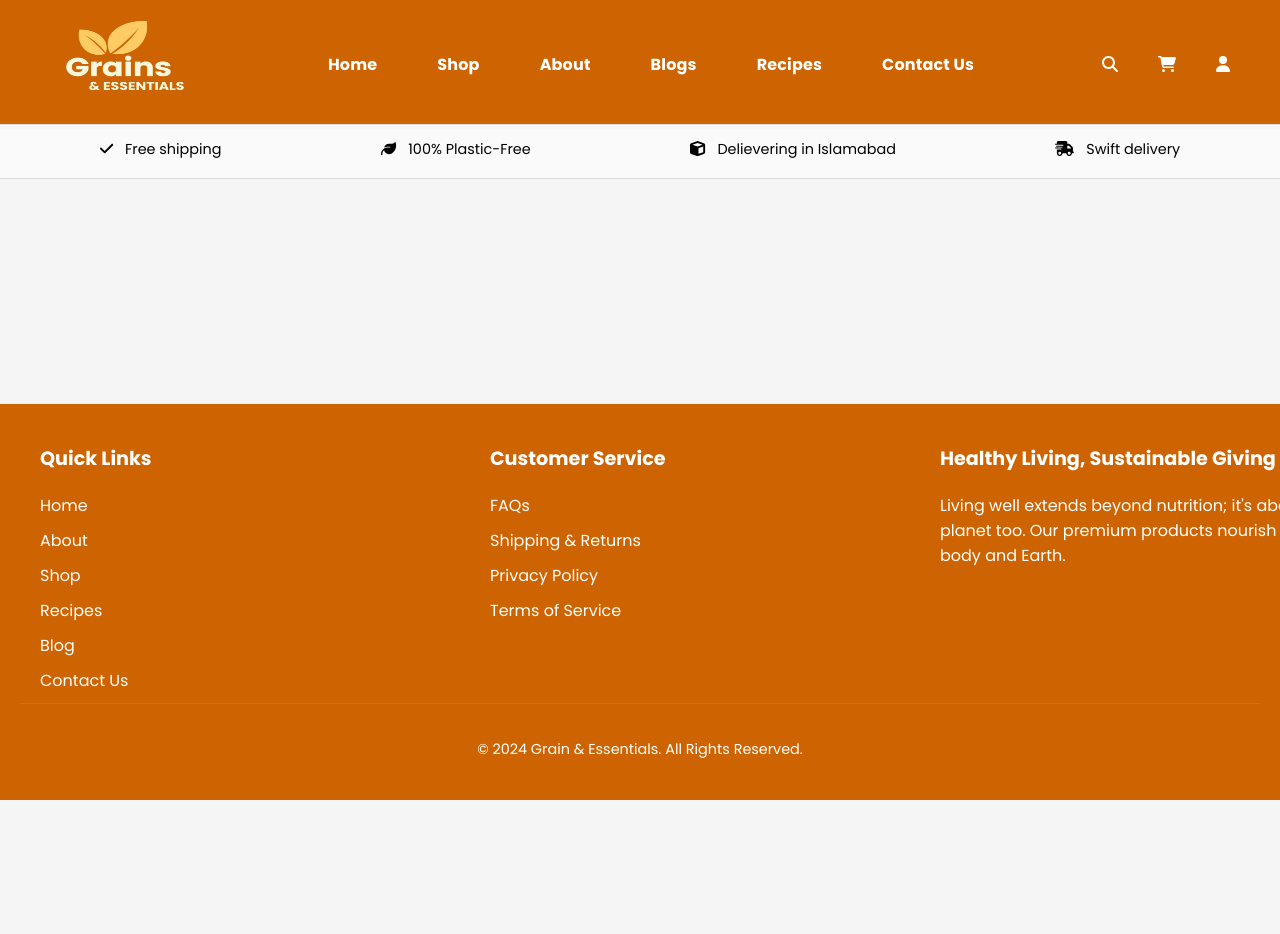
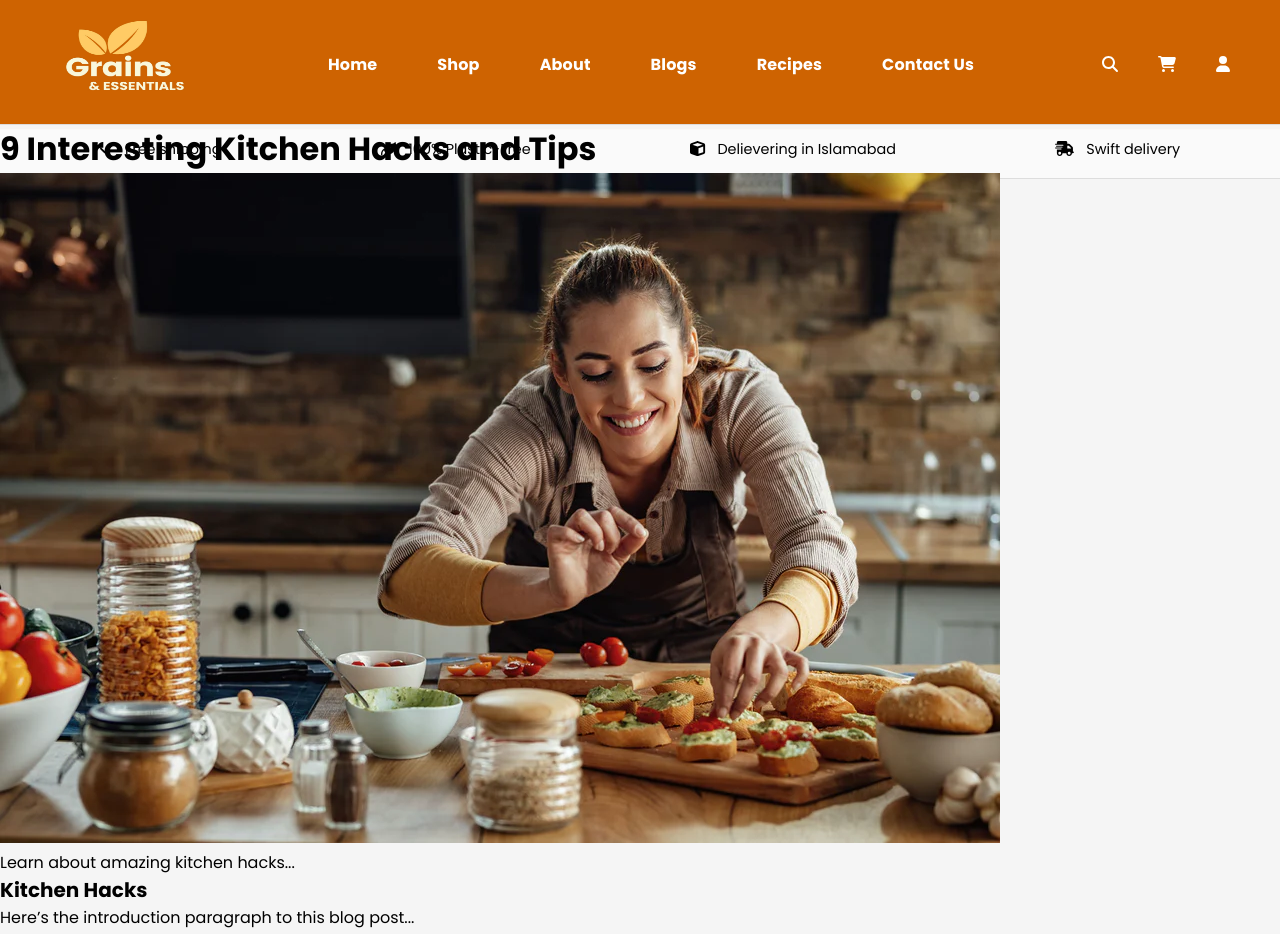
Before and after one commit to menoo-o/Grains-and-Essentials, a React (Vite) app: page /blogs/1/9-interesting-kitchen-hacks-and-tips in a window 1280 px wide. Shown: the top 934 px of the page. Before the commit the page ends 800 px from the top, so only its background shows below. Built offline with nearby package versions, Linux system fonts and the light colour scheme.

Commit message:
blogs inserted

```diff
--- a/package.json
+++ b/package.json
@@ -16,6 +16,7 @@
     "@fortawesome/free-solid-svg-icons": "^6.6.0",
     "@fortawesome/react-fontawesome": "^0.2.2",
     "bootstrap": "^5.3.3",
+    "dompurify": "^3.1.6",
     "prop-types": "^15.8.1",
     "react": "^18.3.1",
     "react-bootstrap": "^2.10.4",
--- a/src/App.jsx
+++ b/src/App.jsx
@@ -7,7 +7,7 @@ import Home from './pages/Home';
 import Shop from './pages/Shop';
 import About from './pages/About';
 import Blogs from './pages/Blogs';
-import BlogPost1 from './data/Zero Waste Blogs/BlogPosts/BlogOne'; // Import individual blog pages
+import BlogPost from './data/Zero Waste Blogs/BlogPost';  // BlogPost component
 
 import Recipes from './pages/Recipes';
 import Contact from './pages/Contact';
@@ -31,7 +31,8 @@ function App() {
             <Route path="/shop" element={<Shop />} />
             <Route path="/about" element={<About />} />
             <Route path="/blogs" element={<Blogs />} />
-            <Route path="/blogs/9-interesting-kitchen-hacks-and-tips" element={<BlogPost1 />} />
+            <Route path="/blogs/:id/:slug" element={<BlogPost />} />
+
             <Route path="/recipes" element={<Recipes />} />
             <Route path="/recipes/:id/:slug" element={<RecipeDetail />} /> {/* Dynamic recipe route */}
             <Route path="/contact" element={<Contact />} />
--- a/src/Components/GridBlog.jsx
+++ b/src/Components/GridBlog.jsx
@@ -1,4 +1,3 @@
-// BlogGrid.js
 import React from 'react';
 import PropTypes from 'prop-types';
 import { NavLink } from 'react-router-dom';
@@ -6,7 +5,7 @@ import '../App.css';
 
 // Helper function to generate slug from the title
 const slugify = (title) => {
-  return title.toLowerCase().replace(/ /g, '-').replace(/[^\w-]+/g, ''); // Removes special characters
+  return title.toLowerCase().replace(/ /g, '-').replace(/[^\w-]+/g, '');
 };
 
 const GridBlog = ({ blogs }) => {
@@ -15,7 +14,7 @@ const GridBlog = ({ blogs }) => {
       {blogs.map(blog => (
         <NavLink
           key={blog.id}
-          to={`/blogs/${slugify(blog.title)}`} // URL with the slugified title
+          to={`/blogs/${blog.id}/${slugify(blog.title)}`}  // Use slugified title in URL
           className='blog-card'
         >
           <img src={blog.imageUrl} alt={blog.title} className='blog-image' />
--- a/src/Components/GridRecipe.jsx
+++ b/src/Components/GridRecipe.jsx
@@ -1,5 +1,4 @@
 // BlogGrid.js
-
 import PropTypes from 'prop-types';
 import { NavLink } from 'react-router-dom';
 import '../App.css';
--- /dev/null
+++ b/src/data/Zero Waste Blogs/BlogPost.jsx
@@ -0,0 +1,29 @@
+// data/Zero Waste Blogs/BlogPost.js
+import React from 'react';
+import { useParams } from 'react-router-dom';
+import blogsInfo from './BlogsInfo';  // Import the blog data
+
+const BlogPost = () => {
+  const { id } = useParams(); // Get the id from the URL
+  const blogId = parseInt(id); // Convert id to an integer
+
+  // Find the blog with the matching id
+  const blog = blogsInfo.find((blog) => blog.id === blogId);
+
+  // If blog with the id is not found, show a "not found" message
+  if (!blog) {
+    return <h2>Blog not found!</h2>;
+  }
+
+  return (
+    <div className="blog-post">
+      <h1>{blog.title}</h1>
+      <img src={blog.imageUrl} alt={blog.title} />
+      <p>{blog.intro}</p>
+      {/* Use dangerouslySetInnerHTML to insert HTML content */}
+      <div dangerouslySetInnerHTML={{ __html: blog.content }} />
+    </div>
+  );
+};
+
+export default BlogPost;
--- a/src/data/Zero Waste Blogs/BlogsInfo.js
+++ b/src/data/Zero Waste Blogs/BlogsInfo.js
@@ -1,63 +1,115 @@
+// const blogsInfo = [
+
+//   {
+//       id: 3,
+//       title: "Bajra 101: All you need to know",
+//       imageUrl: '/Zero Waste Blogs/03.webp',
+//       path: '/blog-three',
+//   },
+//   {
+//       id: 4,
+//       title: 'The Ultimate Guide to Gluten-Free Flours',
+//       imageUrl: '/Zero Waste Blogs/9.jpeg',
+//       path: '/blog-four',
+//   },
+//   {
+//       id: 5,
+//       title: '4 Science-Backed Benefits of Chickpeas',
+//       imageUrl: '/Zero Waste Blogs/04.webp',
+//       path: '/blog-five',
+//   },
+//   {
+//       id: 6,
+//       title: 'Rice Flour for Skincare',
+//       imageUrl: '/Zero Waste Blogs/05.webp',
+//       path: '/blog-six',
+//   },
+//   {
+//       id: 7,
+//       title: 'Healthy Diet for Type 1 Diabetes',
+//       imageUrl: '/Zero Waste Blogs/06.webp',
+//       path: '/blog-seven',
+//   },
+//   {
+//       id: 8,
+//       title: 'Discover the Natural Sweetener: Jaggery',
+//       imageUrl: '/Zero Waste Blogs/7.1.jpeg',
+//       path: '/blog-eight',
+//   },
+//   {
+//       id: 9,
+//       title: 'Honey and Cinnamon: A Big Myth or a Powerful Remedy?',
+//       imageUrl: '/Zero Waste Blogs/8.webp',
+//       path: '/blog-nine',
+//   },
+//   {
+//       id: 10,
+//       title: 'Atta Vs. Maida, Oats, Besan, and Millet',
+//       imageUrl: '/Zero Waste Blogs/10.jpeg',
+//       path: '/blog-ten',
+//   },
+// ];
+
+// export default blogsInfo;
+
+
+// data/Zero Waste Blogs/BlogsInfo.js
+
 const blogsInfo = [
   {
       id: 1,
       title: '9 Interesting Kitchen Hacks and Tips',
-    imageUrl: '/Zero Waste Blogs/01.webp', // Replace with actual image paths
+      imageUrl: '/Zero Waste Blogs/01.webp',
+      intro: "Learn about amazing kitchen hacks...",
+      content: `
+        <h2>Kitchen Hacks</h2>
+        <p>Here’s the introduction paragraph to this blog post...</p>
+        <h2>Conclusion</h2>
+        <p>Some conclusion or call-to-action for readers.</p>
+        <p>Some conclusion or call-to-action for readers.</p>
+
+      `
   },
   {
       id: 2,
       title: 'Can People with Diabetes Eat Brown Rice?',
-    imageUrl: '/Zero Waste Blogs/02.webp', // Replace with actual image paths
-    },
-    {
-    id: 3,
-    title: "Bajra 101: All you need to know",
-    imageUrl: '/Zero Waste Blogs/03.webp', // Replace with actual image paths
-    },
-
-    {
-        id: 4,
-        title: 'The Ultimate Guide to Gluten-Free Flours',
-        imageUrl: '/Zero Waste Blogs/9.jpeg', // Replace with actual image paths
-    },
-
-    {
-    id: 5,
-    title: '4 Science-Backed Benefits of Chickpeas',
-    imageUrl: '/Zero Waste Blogs/04.webp', // Replace with actual image paths
+      imageUrl: '/Zero Waste Blogs/02.webp',
+      intro: "Exploring the benefits of brown rice...",
+      content: `
+        <h2>Brown Rice and Diabetes</h2>
+        <p>Here’s the introduction paragraph to this blog post...</p>
+        <h2>Conclusion</h2>
+        <p>Some conclusion or call-to-action for readers.</p>
+      `
   },
 
 
   {
-    id: 6,
-    title: 'Rice Flour for Skincare',
-    imageUrl: '/Zero Waste Blogs/05.webp', // Replace with actual image paths
+          id: 3,
+          title: "Bajra 101: All you need to know",
+          imageUrl: '/Zero Waste Blogs/03.webp',
+          intro: "Exploring the benefits Bajra...",
+          content: `
+            <h2>Bajr de Sitaa</h2>
+            <p>Here’s the introduction paragraph to this blog post...</p>
+            <h2>Conclusion</h2>
+            <p>Some conclusion or call-to-action for readers.</p>
+          `
+
       },
       {
-    id: 7,
-    title: 'Healthy Diet for Type 1 Diabetes',
-    imageUrl: '/Zero Waste Blogs/06.webp', // Replace with actual image paths
+          id: 4,
+          title: 'The Ultimate Guide to Gluten-Free Flours',
+          imageUrl: '/Zero Waste Blogs/9.jpeg',
+          path: '/blog-four',
       },
-
       {
-      id: 8,
-      title: 'Discover the Natural Sweetener: Jaggery',
-      imageUrl: '/Zero Waste Blogs/7.1.jpeg', // Replace with actual image paths
+          id: 5,
+          title: '4 Science-Backed Benefits of Chickpeas',
+          imageUrl: '/Zero Waste Blogs/04.webp',
+          path: '/blog-five',
       },
-
-    {
-      id: 9,
-      title: 'Honey and Cinnamon: A Big Myth or a Powerful Remedy?',
-      imageUrl: '/Zero Waste Blogs/8.webp', // Replace with actual image paths
-      },
-
-    {
-      id: 10,
-      title: 'Atta Vs. Maida, Oats, Besan, and Millet',
-      imageUrl: '/Zero Waste Blogs/10.jpeg', // Replace with actual image paths
-      },
-
-    // Add more blog objects here as needed
+  // Add more blogs...
 ];
 
-    export default blogsInfo
+export default blogsInfo;
--- a/src/pages/Blogs.jsx
+++ b/src/pages/Blogs.jsx
@@ -1,7 +1,7 @@
 import React from 'react';
 // import { NavLink } from 'react-router-dom';
 import Header from '../Components/Header';
-import Grid from '../Components/GridBlog';
+import GridBlog from '../Components/GridBlog';
 import blogsInfo from '../data/Zero Waste Blogs/BlogsInfo';
 
 const Blogs = () => {
@@ -13,7 +13,8 @@ const Blogs = () => {
         paragraph="Everything you need to kick start your sustainability journey!"
       />
 
-      <Grid blogs={blogsInfo} />
+      {/* this get */}
+      <GridBlog blogs={blogsInfo} />
 
 
     </div>
```
Also changed, not shown: src/data/Zero Waste Blogs/BlogPosts/BlogTwo.jsx (added, +78 -0 lines), 2 other files (tests, documents, lock files or other folders). Lines whose indentation alone changed are shown as unchanged.
